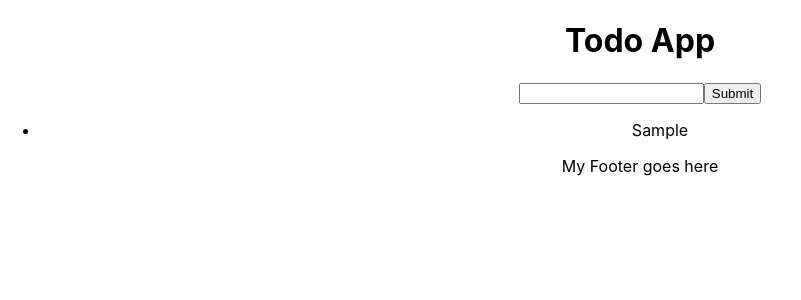
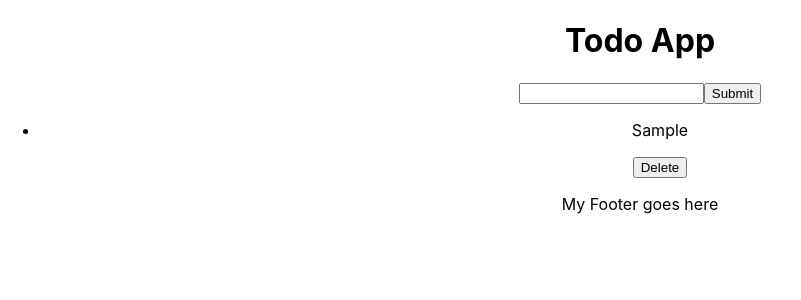
Before and after one commit to Neoplatonist/todo-app-react, a React (Create React App) app: page / in a window 1280 px wide. Both pictures are taken after typing "Sample" into the empty fields and a click on the input "Submit". Shown: the top 300 px of the page, without its empty margins (0-801 px from the left). Built offline with nearby package versions, Linux system fonts and the light colour scheme.

Commit message:
clicking delete button, deletes the todo from the list

```diff
--- a/src/ListItem/index.js
+++ b/src/ListItem/index.js
@@ -2,10 +2,12 @@ import React, { Component } from 'react'
 import './listItem.css'
 
 class ListItem extends Component {
+    handleCompleted = event => {
+        this.props.completedTodo(this.props.todo)
+    }
 
-    handleCompleted = () => {
-        console.log('clicked list item')
-        this.props.completedTodo(this.props.todo)
+    handleDelete = event => {
+        this.props.deleteTodo(this.props.todo)
     }
 
     render() {
@@ -19,6 +21,8 @@ class ListItem extends Component {
                 >
                     {text}
                 </p>
+
+                <button onClick={this.handleDelete}>Delete</button>
             </li >
         )
     }
--- a/src/TodoList/index.js
+++ b/src/TodoList/index.js
@@ -2,12 +2,13 @@ import React from 'react'
 import ListItem from '../ListItem'
 import './todoList.css'
 
-const TodoList = ({ todos, completedTodo }) => {
+const TodoList = ({ todos, completedTodo, deleteTodo }) => {
     const renderTodos = todos.map((todo, index) => {
         return <ListItem
             key={index}
             todo={todo}
             completedTodo={completedTodo}
+            deleteTodo={deleteTodo}
         />
     })
 
--- a/src/layout/Main/index.js
+++ b/src/layout/Main/index.js
@@ -25,8 +25,9 @@ class Main extends Component {
         this.setState({ todos: newList })
     }
 
-    deleteTodo = value => {
-
+    deleteTodo = delTodo => {
+        const newList = this.state.todos.filter(todo => todo !== delTodo)
+        this.setState({ todos: newList })
     }
 
     render() {
@@ -34,7 +35,11 @@ class Main extends Component {
             <main>
                 <Form addTodo={this.addTodo} />
 
-                <TodoList todos={this.state.todos} completedTodo={this.completedTodo} />
+                <TodoList
+                    todos={this.state.todos}
+                    completedTodo={this.completedTodo}
+                    deleteTodo={this.deleteTodo}
+                />
             </main>
         )
     }
```
